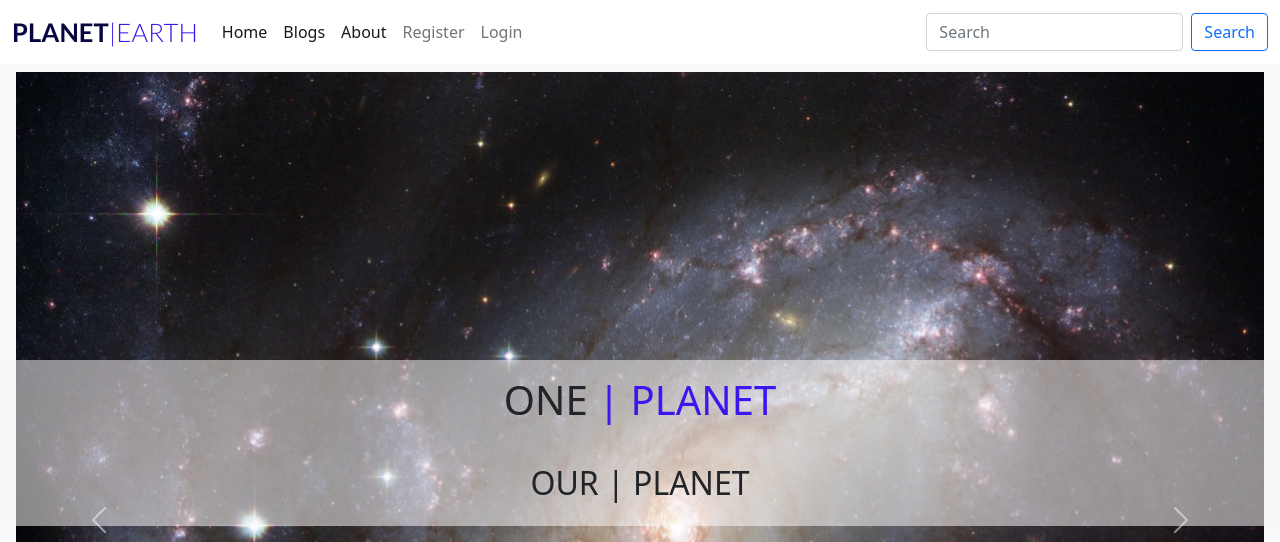
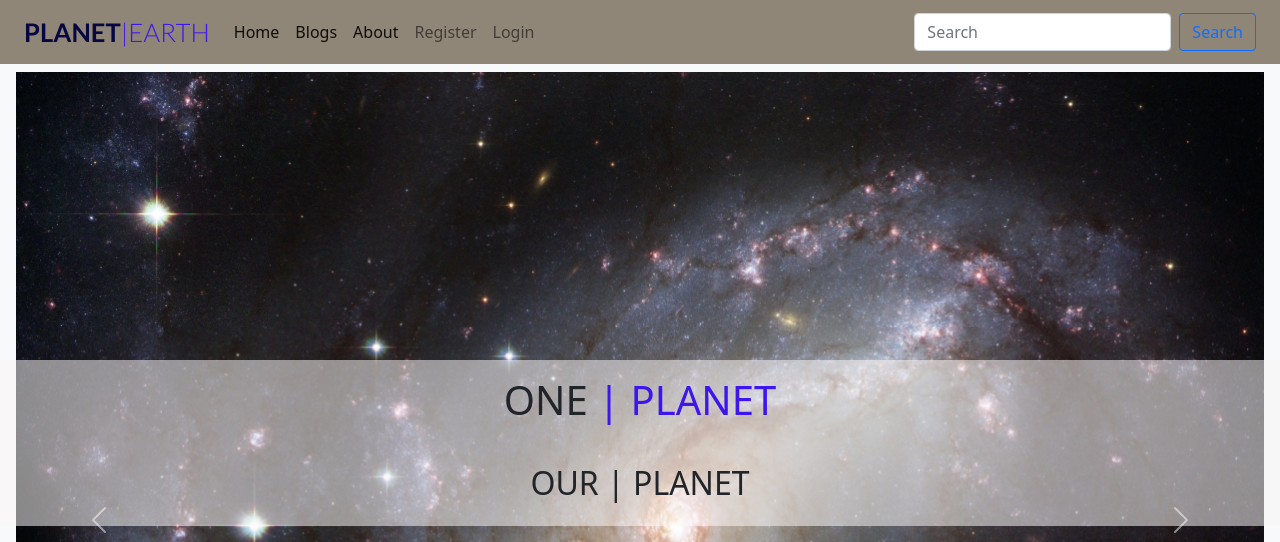
Before and after one commit to Lee-moran/Planet_Earth, a Django app: page / in a window 1280 px wide. Shown: the top 542 px of the page. Run offline with Django 3.2, Linux system fonts and the light colour scheme; data that the repository does not hold is empty; some libraries are stand-ins or nearby versions.

Commit message:
add margin to navagation bar

```diff
--- a/templates/base.html
+++ b/templates/base.html
@@ -29,8 +29,8 @@
 
     <!-- Navigation -->
 <header>
-    <nav class="navbar navbar-expand-lg navbar-light bg-white">
-        <div class="container-fluid">
+    <nav class="navbar navbar-expand-lg navbar-light" style="background-color:#3b443f7c;">
+        <div class="container-fluid px-4">
             <a class="navbar-brand" href="{% url 'home' %}"><span class="brand">PLANET<span
                         class="thin blue-o">|EARTH</span></span></span></a>
             <button class="navbar-toggler" type="button" data-bs-toggle="collapse" data-bs-target="#navbarText"
--- a/templates/index.html
+++ b/templates/index.html
@@ -92,7 +92,7 @@
                 <div class="caption">
                     <div class="text-center-caption">
                         <h1 class="p-3 mb-2 mb-2 text-black thin">ONE <span class="thin blue-o"> | PLANET</span></h1>
-                        <h2 class="p-3 mb-2 text-black thin">OUR | PLANET </h2>
+                        <h2 class="p-3 mb-2 text-black"> OUR | PLANET </h2>
                     </div>
                 </div>
             </div>
@@ -104,7 +104,7 @@
 <div class="container-fluid text-container">
     {% if user.is_authenticated %}
     <h2 class="text-center mt-3 fw-bold">
-        Welcome back to <span class="dancing-text">PLANET EARTH,</span> {{ user.username }}!</h2>
+        Welcome back to <span class="dancing-text">PLANET <span class="thin blue-o"> | EARTH,</span></span> {{ user.username }}!</h2>
     <h2 class="text-center padding mb-5 mt-5">Choose a blog and help save the planet:</h2>
     </h2>
 
```
